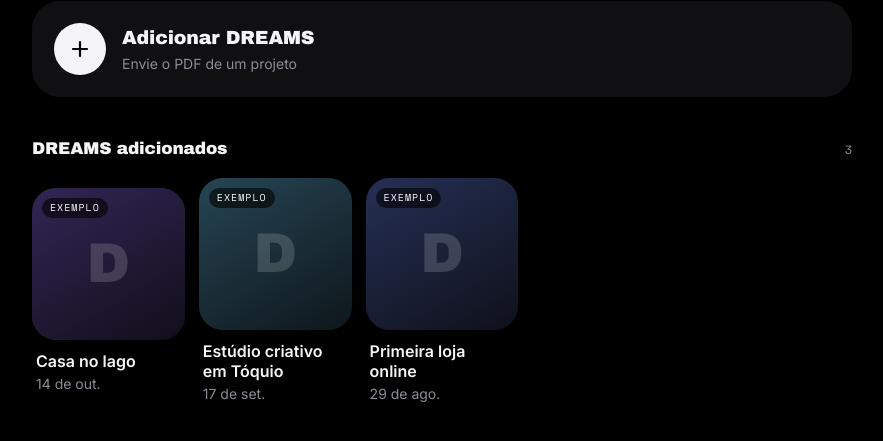
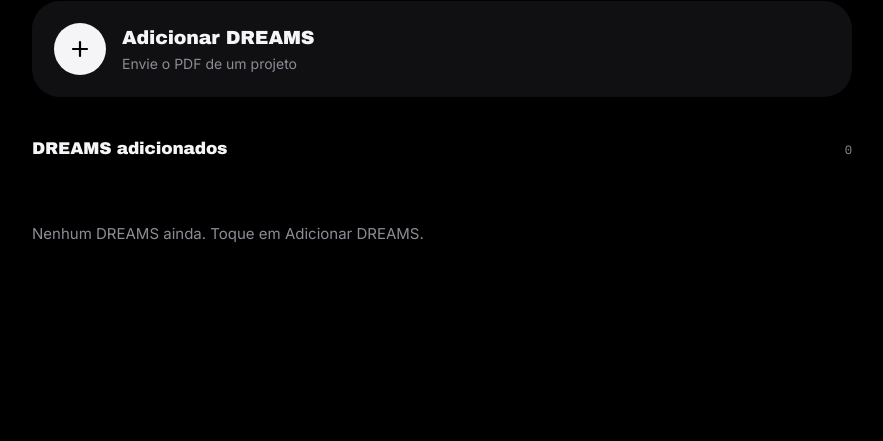
Before and after one commit to Fz-19/dreams, a plain HTML site: page index.html in a window 1280 px wide. Shown: the part 81-522 px from the top of the page, without its empty margins (198-1081 px from the left). Drawn offline with nearby package versions, Linux system fonts and the light colour scheme; a web font is replaced by a local one.

Commit message:
Começa vazio, sem exemplos
Co-Authored-By: Claude Sonnet 5.5 <noreply@anthropic.com>
Claude-Session: https://claude.ai/code/session_01JRCEB9fLo3ZnfFUDQdqtVv

```diff
--- a/index.html
+++ b/index.html
@@ -336,15 +336,6 @@ input[type=file]{position:absolute;width:1px;height:1px;opacity:0;pointer-events
   function seeded(){try{return localStorage.getItem('dreams-seeded')==='1'}catch(e){return false}}
   DB.open().then(function(){return DB.all()}).then(function(all){
     items=all;
-    if(!items.length&&!seeded()){
-      items=[
-        {id:'ex-casa',title:'Casa no lago',date:'2026-10-14',example:true},
-        {id:'ex-studio',title:'Estúdio criativo em Tóquio',date:'2026-09-17',example:true},
-        {id:'ex-loja',title:'Primeira loja online',date:'2026-08-29',example:true}
-      ];
-      items.forEach(function(d){DB.put(d)});
-      try{localStorage.setItem('dreams-seeded','1')}catch(e){}
-    }
     render();
   });
 })();
--- a/sw.js
+++ b/sw.js
@@ -1,4 +1,4 @@
-const C='dreams-v6';
+const C='dreams-v7';
 const FILES=['./','./index.html','./manifest.webmanifest','./icon-192.png','./icon-512.png'];
 self.addEventListener('install',e=>{e.waitUntil(caches.open(C).then(c=>c.addAll(FILES)).then(()=>self.skipWaiting()))});
 self.addEventListener('activate',e=>{e.waitUntil(caches.keys().then(k=>Promise.all(k.filter(x=>x!==C).map(x=>caches.delete(x)))).then(()=>self.clients.claim()))});
```
Also changed, not shown: app/src/main/assets/index.html (+0 -9 lines).
